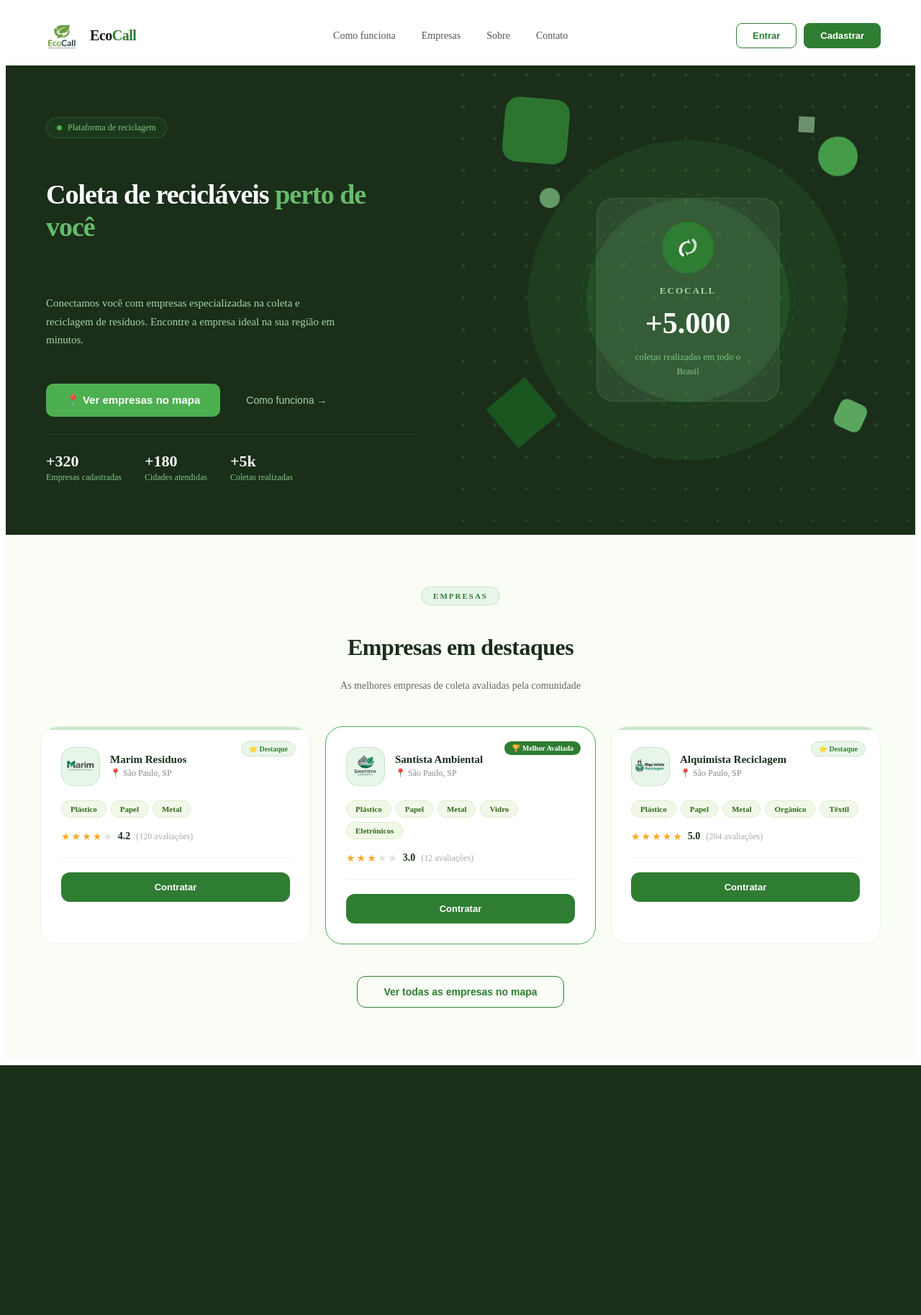
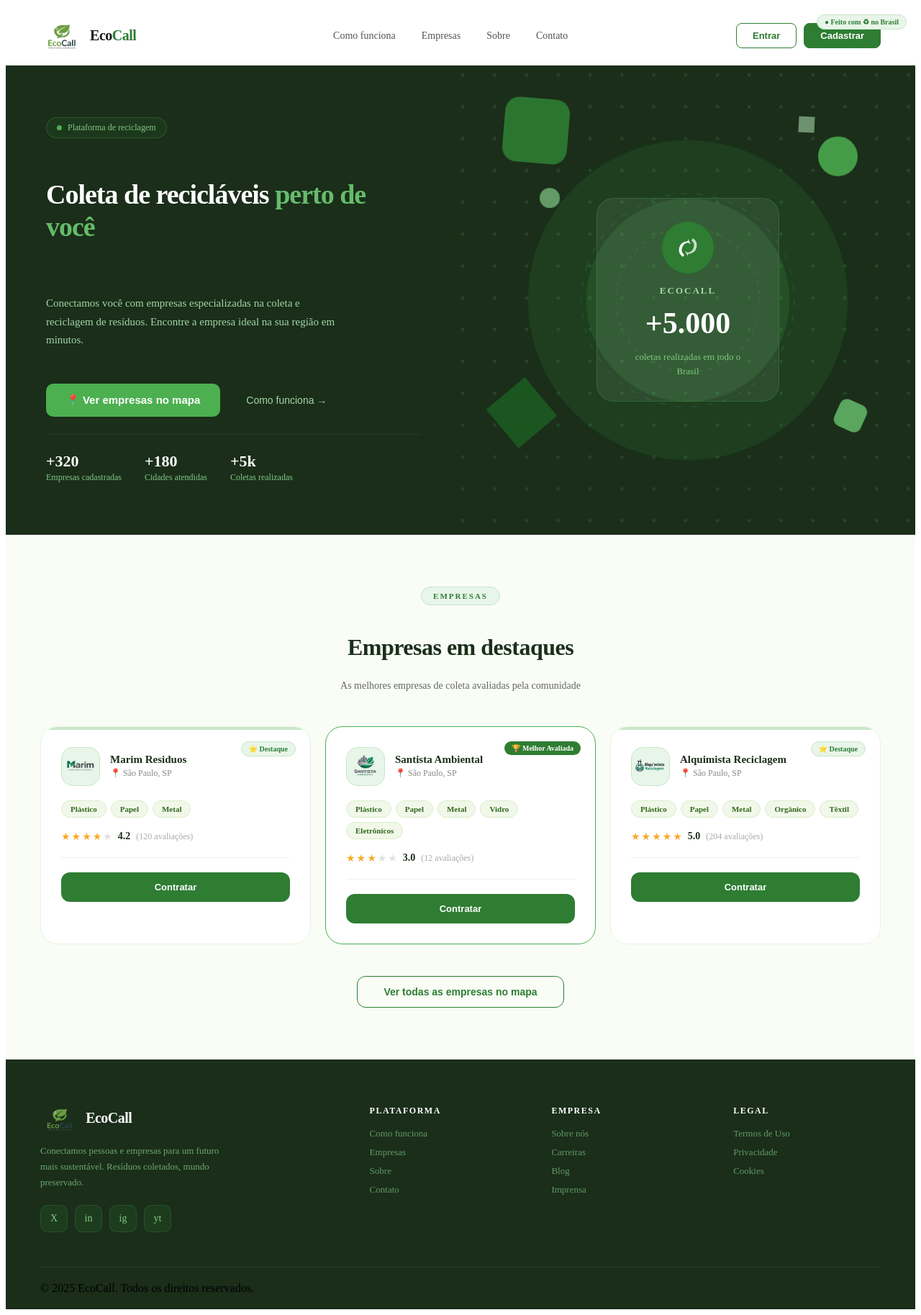
Before and after one commit to brcoliss/EcoCall, a PHP site: page / in a window 1280 px wide. Shown: the whole page at 72% size. Before the commit the page ends 1480 px from the top, so only its background shows below. Run offline with PHP 8.4, Linux system fonts and the light colour scheme.

Commit message:
feat: melhorias na home

```diff
--- a/index.html
+++ b/index.html
@@ -215,5 +215,67 @@
             <button class="btn-ver">Ver todas as empresas no mapa</button>
         </div>
 </section>
+
+<footer class="footer">
+    <div class="footer-grid">
+
+        <!-- ESQUERDA -->
+        <div class="footer-left">
+            <div class="footer-brand">
+                <img src="img/logo.png" alt="EcoCall">
+                <span>Eco<span class="verde">Call</span></span>
+            </div>
+
+            <p class="footer-desc">
+                Conectamos pessoas e empresas para um futuro mais sustentável.
+                Resíduos coletados, mundo preservado.
+            </p>
+
+            <div class="footer-social">
+                <div class="social-btnc">X</div>
+                <div class="social-btnc">in</div>
+                <div class="social-btnc">ig</div>
+                <div class="social-btnc">yt</div>
+            </div>
+        </div>
+
+        <!-- COLUNAS -->
+<div>
+    <div class="footer-col-title">PLATAFORMA</div>
+    <div class="footer-links">
+        <a class="footer-link" href="#">Como funciona</a>
+        <a class="footer-link" href="#">Empresas</a>
+        <a class="footer-link" href="#">Sobre</a>
+        <a class="footer-link" href="#">Contato</a>
+    </div>
+</div>
+
+<div>
+    <div class="footer-col-title">EMPRESA</div>
+    <div class="footer-links">
+        <a class="footer-link" href="#">Sobre nós</a>
+        <a class="footer-link" href="#">Carreiras</a>
+        <a class="footer-link" href="#">Blog</a>
+        <a class="footer-link" href="#">Imprensa</a>
+    </div>
+</div>
+
+<div>
+    <div class="footer-col-title">LEGAL</div>
+    <div class="footer-links">
+        <a class="footer-link" href="#">Termos de Uso</a>
+        <a class="footer-link" href="#">Privacidade</a>
+        <a class="footer-link" href="#">Cookies</a>
+    </div>
+</div>
+    </div>
+</div>
+
+    <div class="footer-bottom">
+        <span>© 2025 EcoCall. Todos os direitos reservados.</span>
+        <span class="badge">● Feito com ♻ no Brasil</span>
+    </div>
+</footer>
+</footer>
 </body>
 </html>
--- a/style.css
+++ b/style.css
@@ -303,8 +303,8 @@
 @keyframes fadeUp   { from{opacity:0;transform:translateY(20px)} to{opacity:1;transform:translateY(0)} }
 /* FIM HERO */
 
+
 /* CARDS */
-
 .empresas {
   padding: 72px 48px;
   background: #f9fdf6;
@@ -539,3 +539,142 @@
 .star.full {
   color: #f9a825;
 }
+
+/* FIM CARDS */
+
+/* FOOTER */
+.footer {
+  background: #1a2e1a;
+  padding: 64px 48px 0;
+}
+
+.footer-grid {
+  display: grid;
+  grid-template-columns: 2fr 1fr 1fr 1fr;
+  gap: 48px;
+  padding-bottom: 48px;
+  border-bottom: 1px solid #2e7d3244;
+}
+
+.footer-brand {
+  display: flex;
+  align-items: center;
+  gap: 10px;
+  margin-bottom: 16px;
+}
+
+.footer-brand img {
+  height: 36px;
+  width: auto;
+}
+
+.footer-brand span {
+  font-size: 20px;
+  font-weight: 700;
+  color: #fff;
+  letter-spacing: -0.5px;
+}
+
+.footer-brand span em {
+  color: #4caf50;
+  font-style: normal;
+}
+
+.footer-desc {
+  font-size: 13px;
+  color: #81c784;
+  line-height: 1.7;
+  max-width: 260px;
+  opacity: 0.8;
+}
+
+.footer-social {
+  display: flex;
+  gap: 10px;
+  margin-top: 20px;
+}
+
+.social-btnc {
+  width: 36px;
+  height: 36px;
+  border-radius: 10px;
+  background: #2e7d3230;
+  border: 1px solid #4caf5030;
+  display: flex;
+  align-items: center;
+  justify-content: center;
+  cursor: pointer;
+  font-size: 14px;
+  color: #81c784;
+}
+
+.footer-col-title {
+  font-size: 12px;
+  font-weight: 700;
+  color: #fff;
+  letter-spacing: 1.5px;
+  text-transform: uppercase;
+  margin-bottom: 16px;
+}
+
+.footer-links {
+  display: flex;
+  flex-direction: column;
+  gap: 10px;
+}
+
+.footer-link {
+  font-size: 13px;
+  color: #81c784;
+  text-decoration: none;
+  opacity: 0.7;
+  transition: opacity 0.2s;
+}
+
+.footer-link:hover { opacity: 1; }
+
+.footer-bottom {
+  display: flex;
+  align-items: center;
+  justify-content: space-between;
+  padding: 20px 0;
+}
+
+.footer-copy {
+  font-size: 12px;
+  color: #81c784;
+  opacity: 0.5;
+}
+
+.footer-badge {
+  display: flex;
+  align-items: center;
+  gap: 6px;
+  background: #2e7d3220;
+  border: 1px solid #4caf5025;
+  border-radius: 20px;
+  padding: 6px 14px;
+}
+
+.footer-badge span {
+  font-size: 11px;
+  color: #81c784;
+  opacity: 0.7;
+}
+
+.footer-badge-dot {
+  width: 6px;
+  height: 6px;
+  background: #4caf50;
+  border-radius: 50%;
+  animation: pulse 2s ease-in-out infinite;
+}
+
+@keyframes pulse {
+  0%,100% { opacity: 1; }
+  50%      { opacity: 0.4; }
+}
+
+.footer-link:visited {
+  color: #81c784;
+}
```
